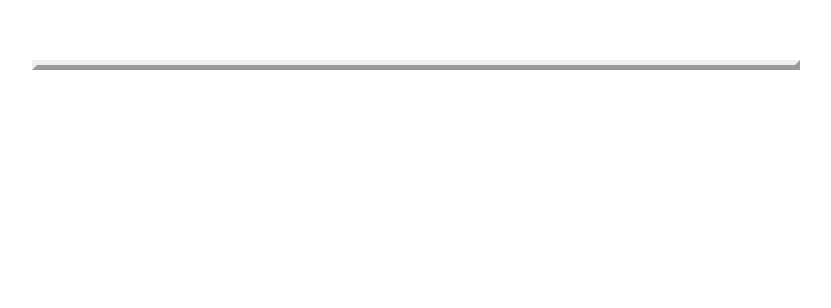
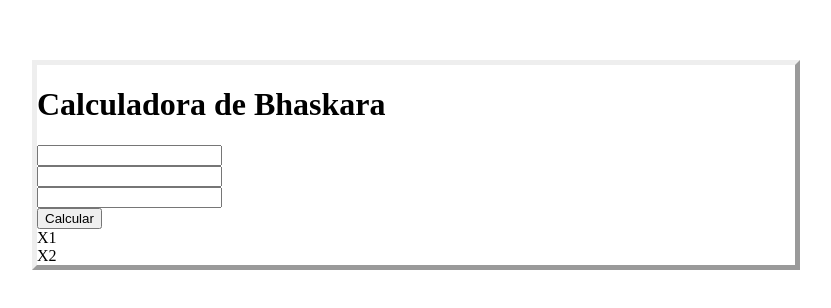
Before and after one commit to lamix1/bhaskara, a plain HTML site: page Baskhara/index.html in a window 1280 px wide. Shown: the part 196-504 px from the top of the page, without its empty margins (224-1055 px from the left). Drawn offline with Linux system fonts and the light colour scheme.

Commit message:
Corrigindo erros

```diff
--- a/Baskhara/index.html
+++ b/Baskhara/index.html
@@ -5,13 +5,14 @@
     <meta http-equiv="X-UA-Compatible" content="IE=edge">
     <meta name="viewport" content="width=device-width, initial-scale=1.0">
     <link rel="stylesheet" href="style.css">
-    <title>Calculadora de Bhaskara/title>
+    <title>Calculadora de Bhaskara</title>
 </head>
 <body>
     <main>
-        <input type="number" id="valorA">
-        <input type="number" id="valorB">
-        <input type="number" id="valorC">
+        <h1>Calculadora de Bhaskara</h1>
+        <input type="number" id="valorA"> <br>
+        <input type="number" id="valorB"> <br>
+        <input type="number" id="valorC"> <br>
         <button id="btnCalcular">Calcular</button>
         <div id="Resultado">
             <div id="ResultadoX1">X1</div>
```
